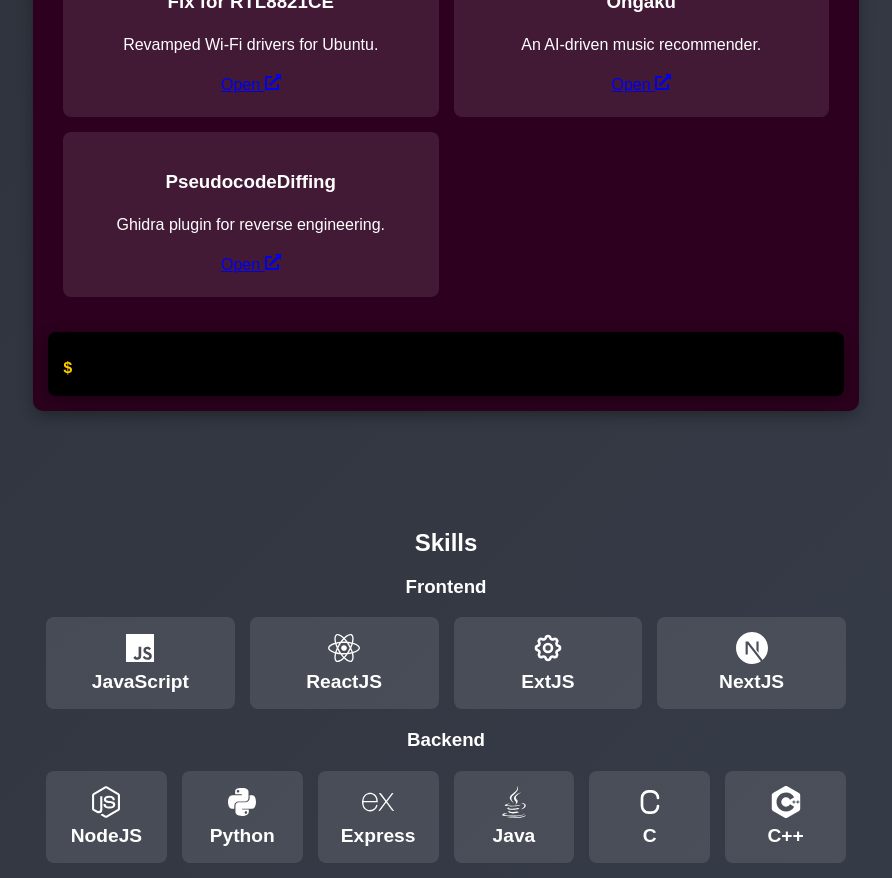
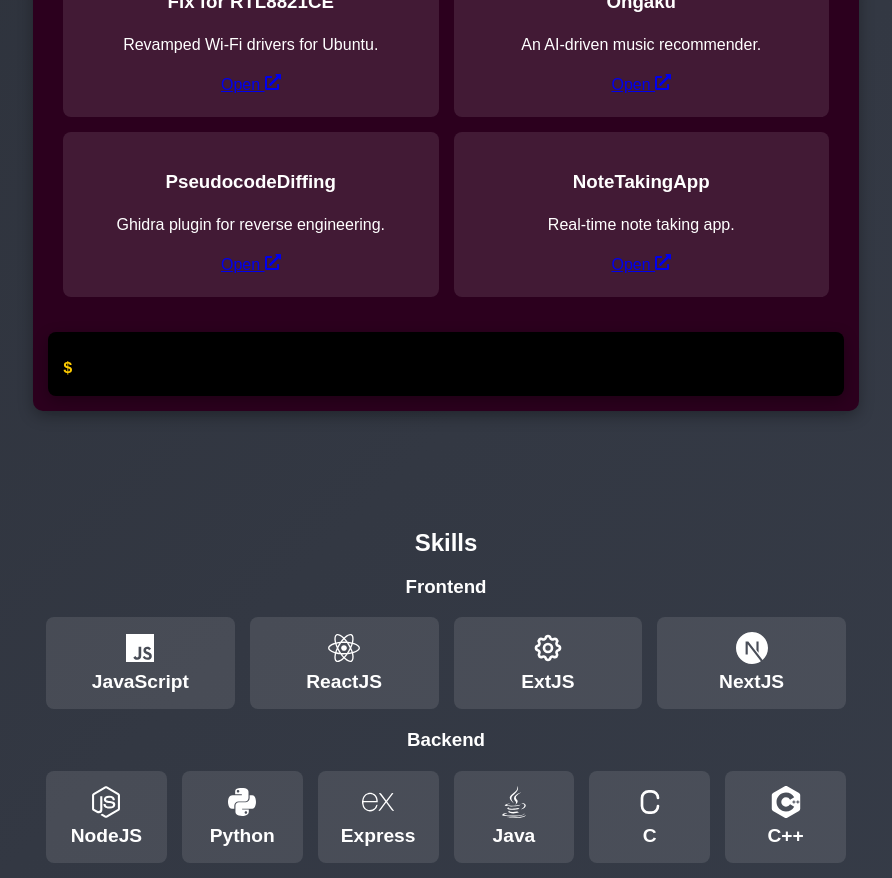
Before and after one commit to shubham151/spidermines, a Next.js app: page / in a window 1280 px wide. Shown: the part 1400-2278 px from the top of the page, without its empty margins (194-1086 px from the left). Built offline with nearby package versions, Linux system fonts and the light colour scheme.

Commit message:
Added project and its link

```diff
--- a/src/components/Projects.js
+++ b/src/components/Projects.js
@@ -8,20 +8,26 @@
     {
       name: "Fix for RTL8821CE",
       description: "Revamped Wi-Fi drivers for Ubuntu.",
-      link: "#",
+      link: "https://github.com/shubham151/rtl8821ce",
       command: "cd Fix-for-RTL8821CE",
     },
     {
       name: "Ongaku",
       description: "An AI-driven music recommender.",
-      link: "#",
+      link: "https://github.com/shubham151/Ongaku",
       command: "cd Ongaku",
     },
     {
       name: "PseudocodeDiffing",
       description: "Ghidra plugin for reverse engineering.",
-      link: "#",
+      link: "https://github.com/shubham151/PseudocodeDiffing",
       command: "cd PseudocodeDiffing",
+    },
+    {
+      name: "NoteTakingApp",
+      description: "Real-time note taking app.",
+      link: "https://github.com/shubham151/NoteTakingApp",
+      command: "cd NoteTakingApp",
     },
   ];
 
```
Also changed, not shown: 1 other file (tests, documents, lock files or other folders).
